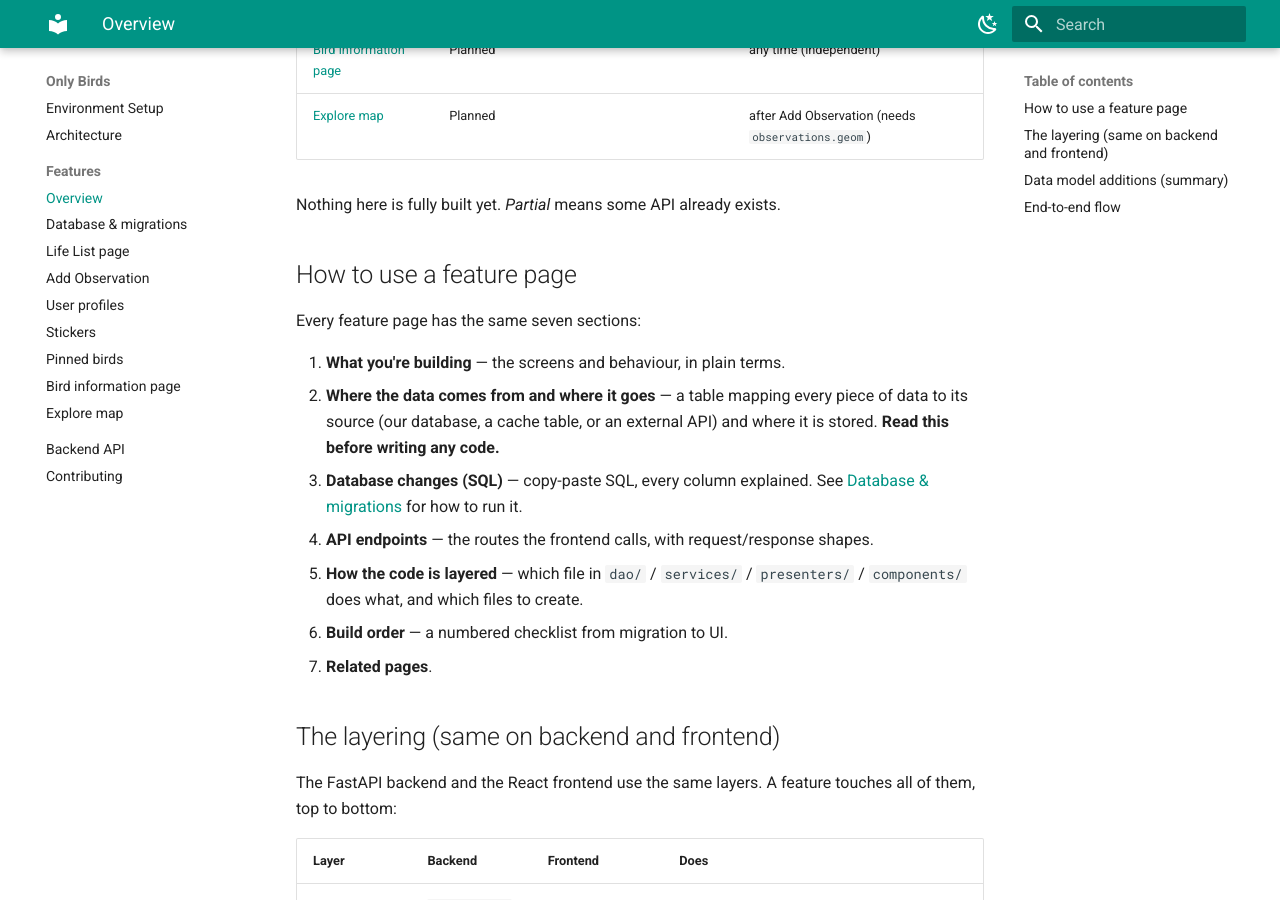
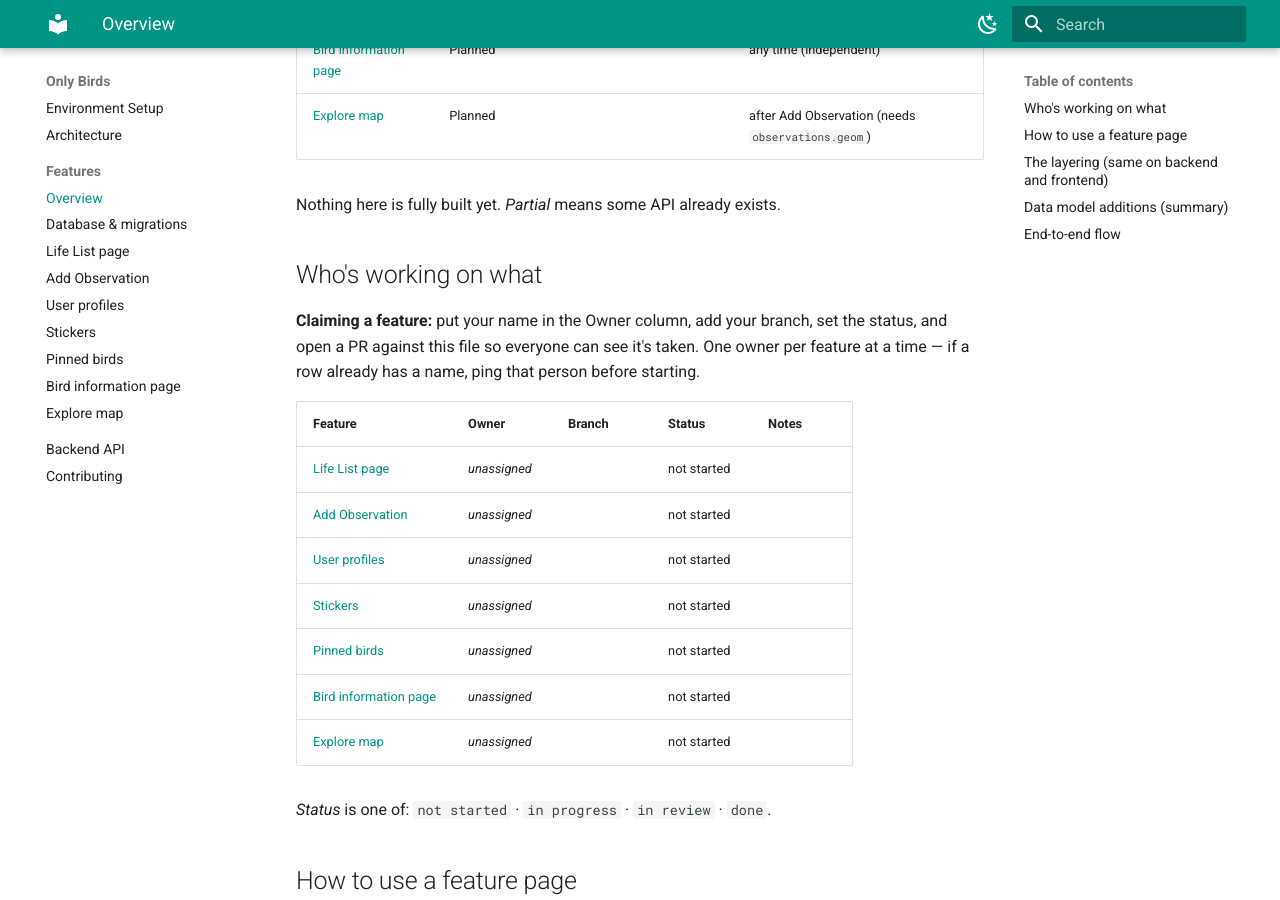
Before and after one commit to caprisun178/OnlyBirds, an MkDocs documentation site: the page built from docs/features/overview.md, in a window 1280 px wide and 900 px high, scrolled down 559 px. Built offline with MkDocs 1.6.1 and Material for MkDocs 9.7.7, drawn with Linux system fonts in a browser that asks for light colours.

Commit message:
Added Responsibility reporting

```diff
--- a/docs/features/overview.md
+++ b/docs/features/overview.md
@@ -15,6 +15,25 @@ sources, the API, the SQL, and the code layout.
 | [Explore map](explore-map.md) | Planned | after Add Observation (needs `observations.geom`) |
 
 Nothing here is fully built yet. *Partial* means some API already exists.
+
+## Who's working on what
+
+**Claiming a feature:** put your name in the Owner column, add your branch, set
+the status, and open a PR against this file so everyone can see it's taken.
+One owner per feature at a time — if a row already has a name, ping that person
+before starting.
+
+| Feature | Owner | Branch | Status | Notes |
+|---|---|---|---|---|
+| [Life List page](life-list.md) | _unassigned_ | | not started | |
+| [Add Observation](add-observation.md) | _unassigned_ | | not started | |
+| [User profiles](user-profiles.md) | _unassigned_ | | not started | |
+| [Stickers](stickers.md) | _unassigned_ | | not started | |
+| [Pinned birds](pinned-birds.md) | _unassigned_ | | not started | |
+| [Bird information page](bird-info.md) | _unassigned_ | | not started | |
+| [Explore map](explore-map.md) | _unassigned_ | | not started | |
+
+*Status* is one of: `not started` · `in progress` · `in review` · `done`.
 
 ## How to use a feature page
 
```
